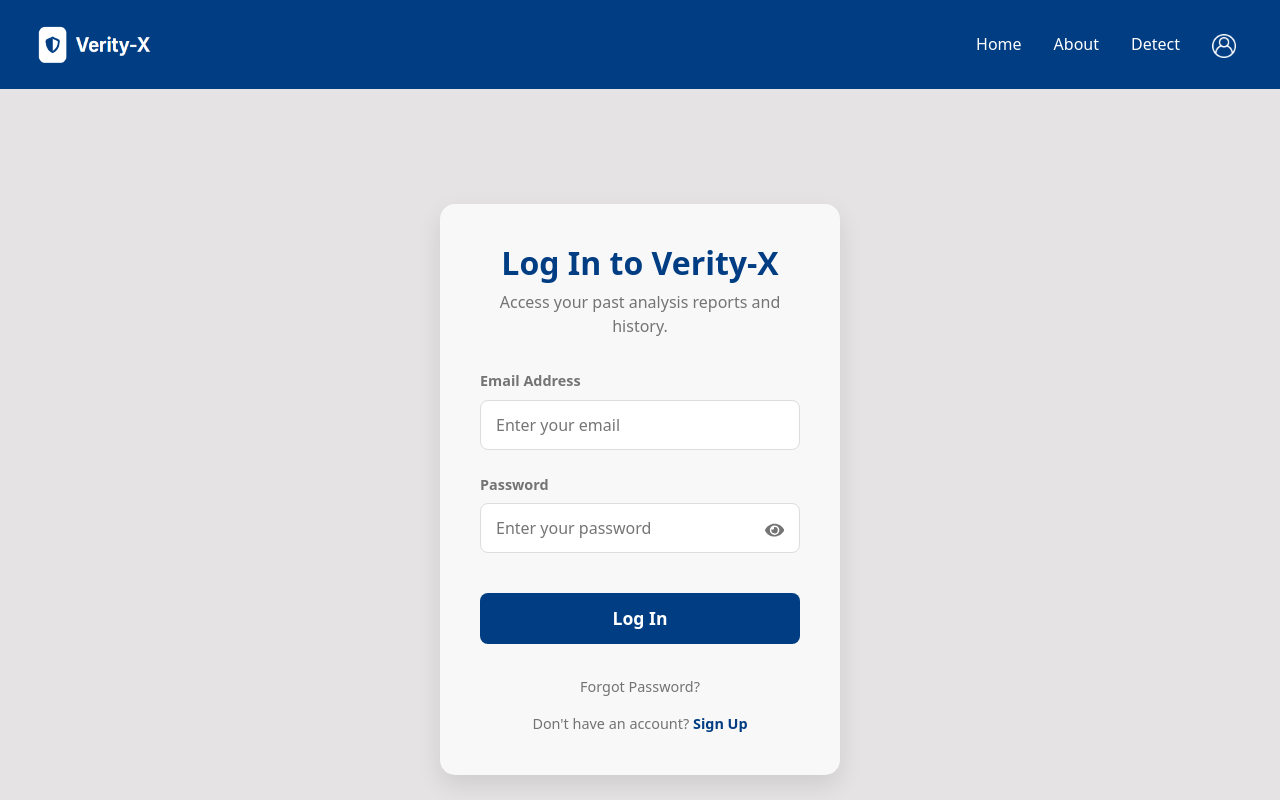
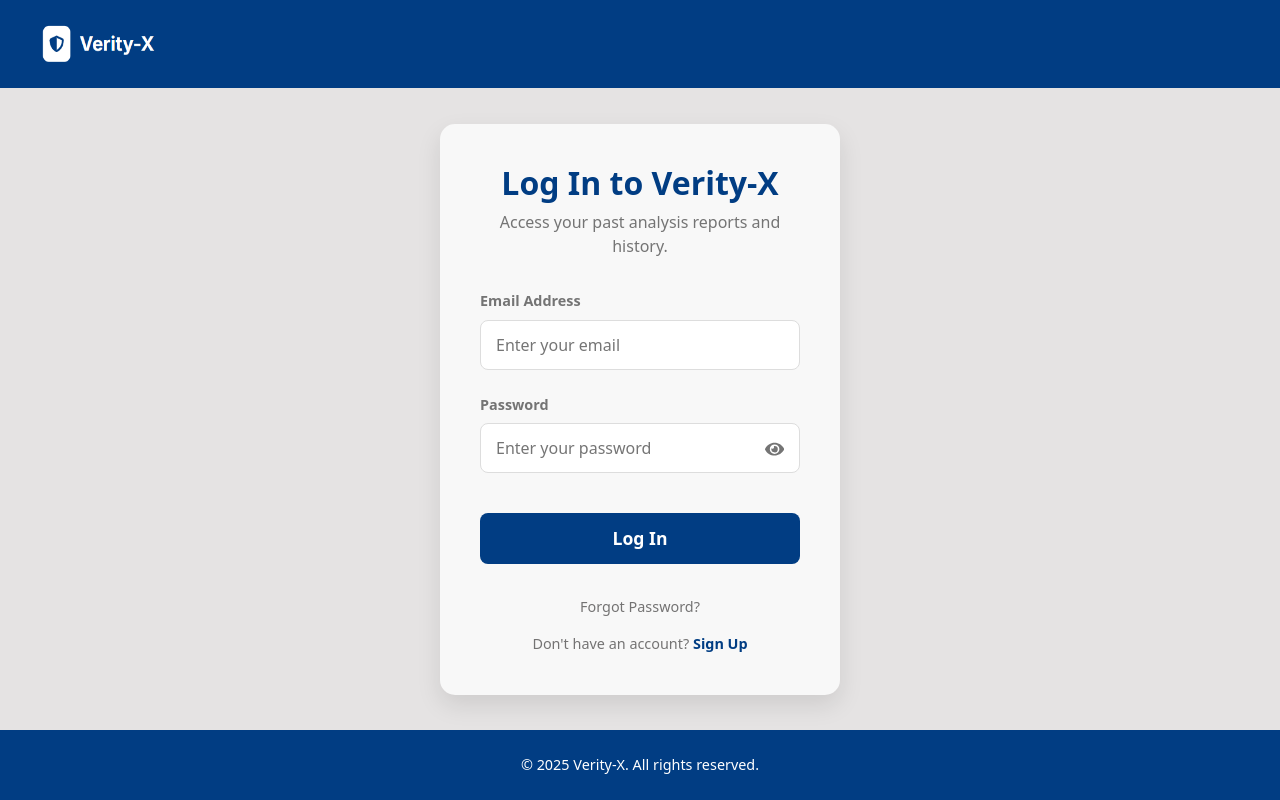
Before and after one commit to SarindiRithosha/Deepfake-Detection-, a React (Create React App) app in the folder frontend/: page /login in a window 1280 px wide. Shown: the top 800 px of the page. Built offline with nearby package versions, Linux system fonts and the light colour scheme.

Commit message:
Login Page frontend completed, App.js updated

```diff
--- a/frontend/src/App.js
+++ b/frontend/src/App.js
@@ -1,4 +1,4 @@
-import { BrowserRouter as Router, Routes, Route } from 'react-router-dom';
+import { BrowserRouter as Router, Routes, Route, useLocation } from 'react-router-dom';
 import Navbar from './components/Navbar';
 import Footer from './components/Footer';
 import Home from './components/Home';
@@ -9,11 +9,14 @@ import Login from './components/Login';
 import 'bootstrap/dist/css/bootstrap.min.css';
 import './index.css';
 
-function App() {
+function AppContent() {
+  const location = useLocation();
+  const authRoutes = ['/login'];
+  const isAuthRoute = authRoutes.includes(location.pathname);
+
   return (
-    <Router>
     <div style={{ display: 'flex', flexDirection: 'column', minHeight: '100vh' }}>
-        <Navbar />
+      {!isAuthRoute && <Navbar />}
       <main style={{ flex: 1 }}>
         <Routes>
           <Route path="/" element={<Home />} />
@@ -21,11 +24,17 @@ function App() {
           <Route path="/detect" element={<Detection />} />
           <Route path="/results" element={<Results />} />
           <Route path="/login" element={<Login />} />
-
         </Routes>
       </main>
-        <Footer />
+      {!isAuthRoute && <Footer />}
     </div>
+  );
+}
+
+function App() {
+  return (
+    <Router>
+      <AppContent />
     </Router>
   );
 }
--- a/frontend/src/components/Login.js
+++ b/frontend/src/components/Login.js
@@ -1,6 +1,7 @@
 import React, { useState } from 'react';
 import { useNavigate, Link } from 'react-router-dom';
 import { FaEye, FaEyeSlash } from 'react-icons/fa';
+
 
 function Login() {
   const navigate = useNavigate();
@@ -16,7 +17,6 @@ function Login() {
       ...formData,
       [e.target.name]: e.target.value
     });
-    // Clear errors when user starts typing
     if (errors[e.target.name]) {
       setErrors({
         ...errors,
@@ -28,7 +28,6 @@ function Login() {
   const handleSubmit = (e) => {
     e.preventDefault();
 
-    // Simple validation
     const newErrors = {};
     if (!formData.email) {
       newErrors.email = 'Email is required';
@@ -47,12 +46,24 @@ function Login() {
       return;
     }
 
-    // If validation passes, redirect to home (for now)
     navigate('/');
   };
 
   return (
     <div style={pageStyle}>
+      <header style={headerStyle}>
+        <Link to="/" style={logoLinkStyle}>
+          <img
+            src={process.env.PUBLIC_URL + "/verityx.png"}
+            alt="Verity-X Logo"
+            width="130"
+            height="40"
+          />
+        </Link>
+      </header>
+
+      {/* Login Form */}
+      <main style={mainStyle}>
         <div style={containerStyle}>
           <div style={formContainerStyle}>
             <h1 style={titleStyle}>Log In to Verity-X</h1>
@@ -95,7 +106,7 @@ function Login() {
                     onClick={() => setShowPassword(!showPassword)}
                     style={eyeButtonStyle}
                   >
-                  {showPassword ? <FaEyeSlash /> : <FaEye />}
+                    {showPassword ? <FaEyeSlash /> : <FaEye />}
                   </button>
                 </div>
                 {errors.password && <span style={errorStyle}>{errors.password}</span>}
@@ -116,6 +127,12 @@ function Login() {
             </div>
           </div>
         </div>
+      </main>
+
+      {/* Minimal Footer */}
+      <footer style={footerStyle}>
+        <p style={footerTextStyle}>© 2025 Verity-X. All rights reserved.</p>
+      </footer>
     </div>
   );
 }
@@ -124,6 +141,21 @@ function Login() {
 const pageStyle = {
   backgroundColor: '#E5E3E3',
   minHeight: '100vh',
+  display: 'flex',
+  flexDirection: 'column'
+};
+
+const headerStyle = {
+  padding: '1.5rem 2rem',
+  backgroundColor: '#013D83'
+};
+
+const logoLinkStyle = {
+  textDecoration: 'none'
+};
+
+const mainStyle = {
+  flex: 1,
   display: 'flex',
   alignItems: 'center',
   justifyContent: 'center',
@@ -245,4 +277,16 @@ const signupLinkStyle = {
   fontWeight: '600'
 };
 
+const footerStyle = {
+  backgroundColor: '#013D83',
+  padding: '1.5rem 2rem',
+  textAlign: 'center'
+};
+
+const footerTextStyle = {
+  color: 'white',
+  margin: '0',
+  fontSize: '0.9rem'
+};
+
 export default Login;
--- a/frontend/src/components/Navbar.js
+++ b/frontend/src/components/Navbar.js
@@ -6,7 +6,6 @@ function Navbar() {
   return (
     <nav className="navbar navbar-expand-lg" style={navStyle}>
       <div className="container-fluid">
-        {/* Logo on the left */}
         <Link className="navbar-brand" to="/">
           <img
             src={process.env.PUBLIC_URL + "/verityx.png"}
@@ -17,7 +16,6 @@ function Navbar() {
           />
         </Link>
 
-        {/* This button is for toggling the menu on mobile screens */}
         <button
           className="navbar-toggler"
           type="button"
@@ -30,7 +28,6 @@ function Navbar() {
           <span className="navbar-toggler-icon"></span>
         </button>
 
-        {/* Navigation Links and Login - aligned to the right */}
         <div className="collapse navbar-collapse justify-content-end" id="navbarNav">
           <ul className="navbar-nav">
             <li className="nav-item">
@@ -43,15 +40,14 @@ function Navbar() {
               <Link className="nav-link" to="/detect" style={linkStyle}>Detect</Link>
             </li>
             <li className="nav-item">
-              {/* Login Button with icon */}
-              <button className="btn btn-link nav-link" style={linkStyle}>
+               <Link to="/login" className="nav-link" style={linkStyle}>
                   <img
                     src={process.env.PUBLIC_URL + "/user-interface (1).png"}
                     alt="Login"
                     width="24"
                     height="24"
                   />
-              </button>
+               </Link>
             </li>
           </ul>
         </div>
@@ -60,7 +56,6 @@ function Navbar() {
   );
 }
 
-// Inline CSS Styles
 const navStyle = {
   backgroundColor: '#013D83',
   padding: '1.2rem 1rem',
@@ -73,5 +68,4 @@ const linkStyle = {
   textDecoration: 'none'
 };
 
-// Make the component available to other files
 export default Navbar;
```
Lines whose indentation alone changed are shown as unchanged.
